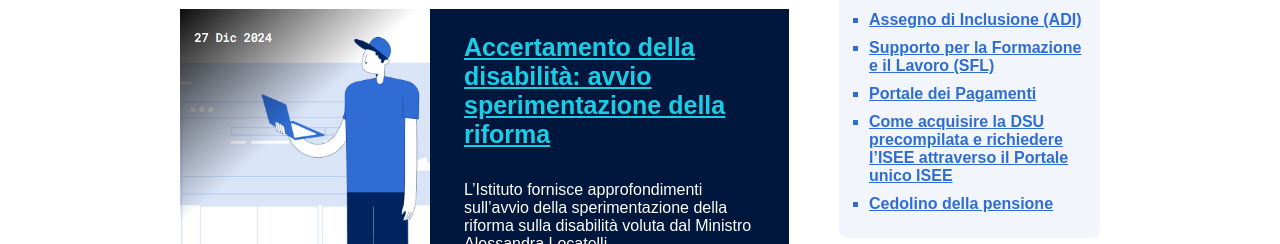
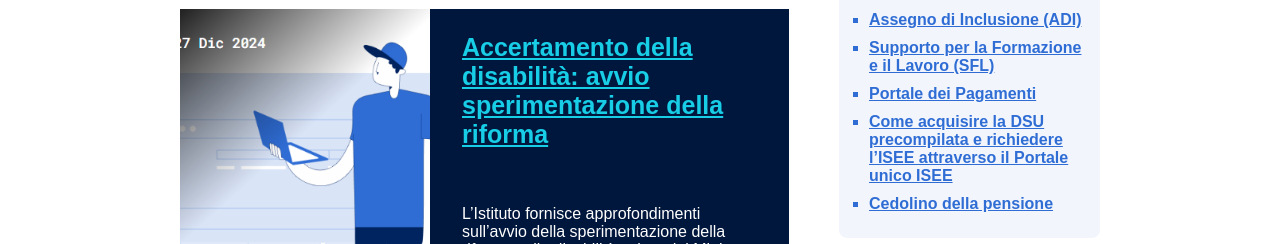
Before and after one commit to Ramblezd/inps, a plain HTML site: page index.html in a window 1280 px wide. Shown: the part 556-800 px from the top of the page. Drawn offline with Linux system fonts and the light colour scheme.

Commit message:
Aggiornato file

```diff
--- a/style.css
+++ b/style.css
@@ -191,7 +191,7 @@ body {
   font-weight: bold;
   color: #18cee7;
   margin: 0;
-  padding: 24px 34px;
+  padding: 24px 2pc 8px 34px;
   flex-grow: 1;
 }
 
@@ -216,7 +216,7 @@ body {
   flex-grow: 1;
   display: flex;
   align-items: center;
-  padding: 24px 34px 8px;
+  padding: 24px 32px 32px;
   margin: 0;
   justify-content: center;
 }
```
